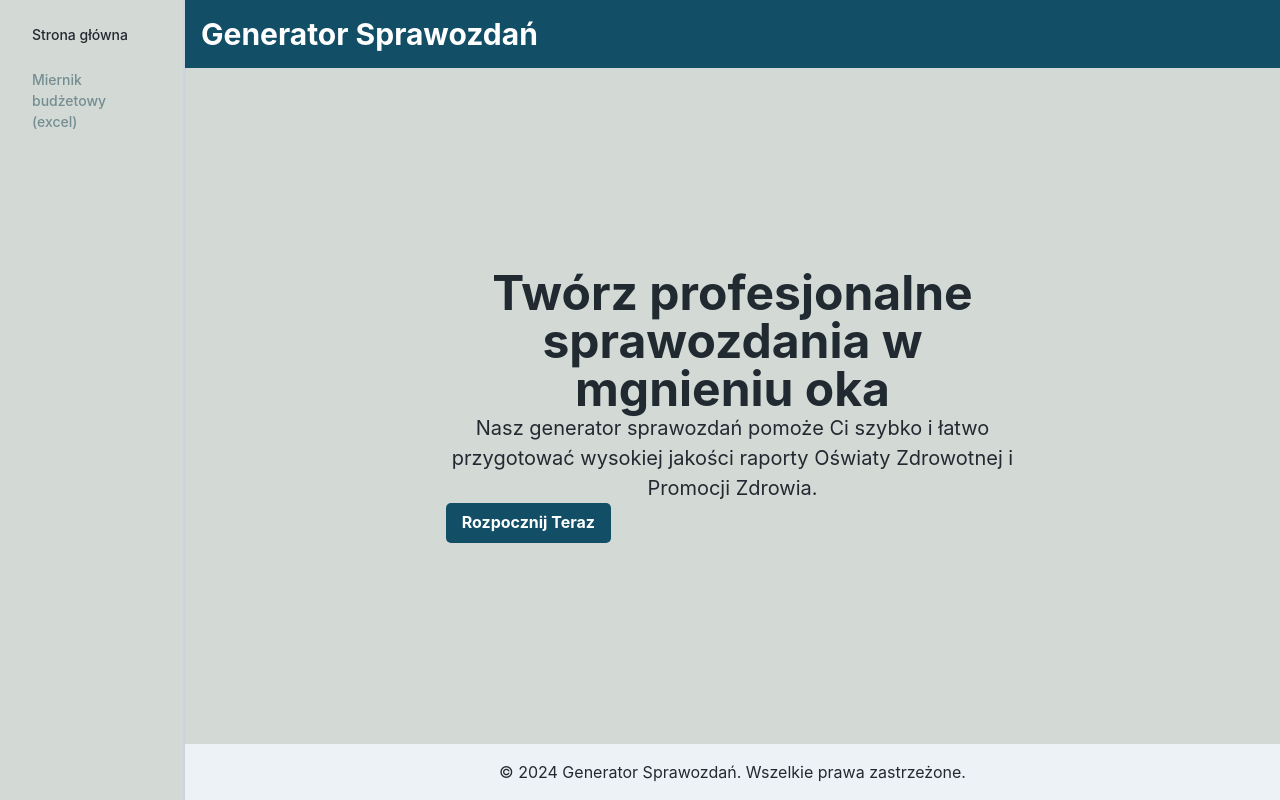
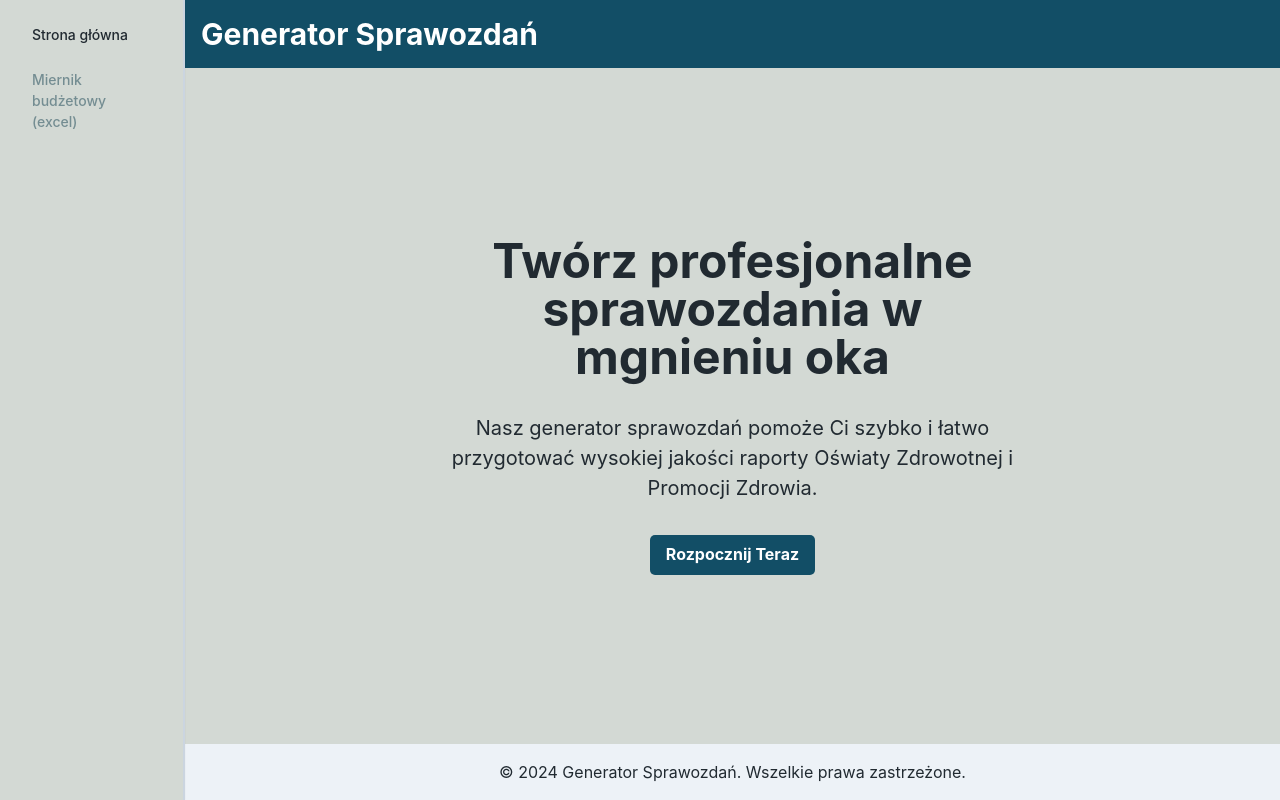
Before and after one commit to Soberek/edureport-app, a Next.js app: page / in a window 1280 px wide. Built offline with nearby package versions, Linux system fonts and the light colour scheme.

Commit message:
style: head page style fix

```diff
--- a/src/app/page.tsx
+++ b/src/app/page.tsx
@@ -1,7 +1,7 @@
 // pages/index.js
 "use client";
 import Head from "next/head";
-import { Box, Heading, Text, Container, Flex } from "@chakra-ui/react";
+import { Box, VStack, Heading, Text, Container, Flex } from "@chakra-ui/react";
 import Button from "./components/Button";
 
 export default function Home() {
@@ -21,6 +21,7 @@ export default function Home() {
 
       <Flex as="main" flex="1" alignItems="center" justifyContent="center">
         <Container textAlign="center">
+          <VStack spacing={8}>
             <Heading as="h2" size="2xl">
               Twórz profesjonalne sprawozdania w mgnieniu oka
             </Heading>
@@ -28,6 +29,7 @@ export default function Home() {
               Nasz generator sprawozdań pomoże Ci szybko i łatwo przygotować wysokiej jakości raporty Oświaty Zdrowotnej i Promocji Zdrowia.
             </Text>
             <Button label={"Rozpocznij Teraz"} />
+          </VStack>
         </Container>
       </Flex>
 
```
Lines whose indentation alone changed are shown as unchanged.
